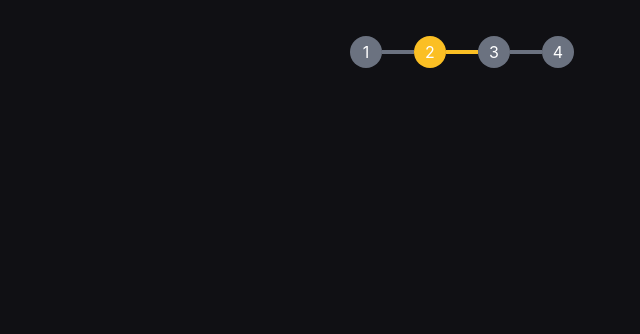
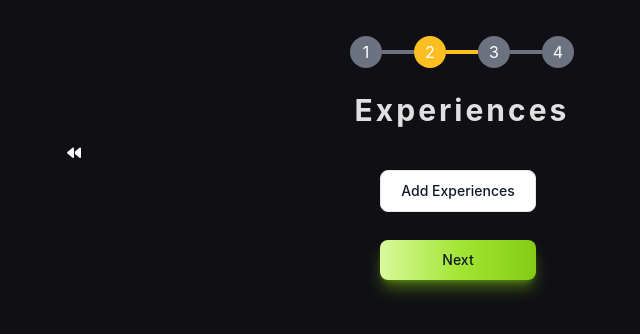
Before and after one commit to Sakshamyadav6/resume-builder, a React (Vite) app: page /experiences in a window 1280 px wide. Shown: the top 334 px of the page, without its empty margins (178-818 px from the left). Built offline with nearby package versions, Linux system fonts and the light colour scheme.

Commit message:
feat:experience page

```diff
--- a/src/pages/Details.jsx
+++ b/src/pages/Details.jsx
@@ -28,6 +28,10 @@ const Details = () => {
 
     navigate("/experiences");
   };
+  const backButton = (e) => {
+    e.preventDefault();
+    navigate("/");
+  };
 
   return (
     <>
@@ -41,7 +45,8 @@ const Details = () => {
         <div className="relative lg:right-96  right-32 mb-4 lg:mb-0">
           <button
             type="button"
-            class="text-white bg-blue-700 hover:bg-blue-800 focus:ring-4 focus:outline-none focus:ring-blue-300 font-medium rounded-full text-sm p-2.5 text-center inline-flex items-center me-2 dark:bg-blue-600 dark:hover:bg-blue-700 dark:focus:ring-blue-800"
+            onClick={backButton}
+            class="text-gray-50 focus:ring-4 focus:outline-none focus:ring-blue-300 font-medium rounded-full text-sm p-2.5 text-center inline-flex items-center me-2 dark:bg-primary dark:hover:bg-primary dark:focus:ring-primary"
           >
             <i className="fa-solid fa-backward right-96"></i>
           </button>
@@ -136,7 +141,7 @@ const Details = () => {
           <div className="flex flex-col md:flex-col mt-5 w-full">
             <button
               type="submit"
-              class="text-white bg-gradient-to-r from-teal-400 via-teal-500 to-teal-600 hover:bg-gradient-to-br focus:ring-4 focus:outline-none focus:ring-teal-300 dark:focus:ring-teal-800 shadow-lg shadow-teal-500/50 dark:shadow-lg dark:shadow-teal-800/80 font-medium rounded-lg text-sm px-5 py-2.5 text-center me-2 mb-2"
+              class="text-gray-900 bg-gradient-to-r from-lime-200 via-lime-400 to-lime-500 hover:bg-gradient-to-br focus:ring-4 focus:outline-none focus:ring-lime-300 dark:focus:ring-lime-800 shadow-lg shadow-lime-500/50 dark:shadow-lg dark:shadow-lime-800/80 font-medium rounded-lg text-sm px-5 py-2.5 text-center me-2 mb-2"
             >
               Next
             </button>
--- a/src/pages/Experiences.jsx
+++ b/src/pages/Experiences.jsx
@@ -1,11 +1,90 @@
-import React from "react";
+import React, { useState } from "react";
 import FormSteps from "../components/FormSteps";
+import { useNavigate } from "react-router-dom";
 
 const Experiences = () => {
+  const [inputForms, setInputForms] = useState([]);
+  const navigate = useNavigate();
+
+  const backButton = (e) => {
+    e.preventDefault();
+    navigate("/details");
+  };
+
+  const addInput = (e) => {
+    e.preventDefault();
+
+    console.log("first");
+
+    const newinputForms = [
+      ...inputForms,
+      <InputForms key={inputForms.length} />,
+    ];
+    setInputForms(newinputForms);
+  };
+  const InputForms = ({ index }) => {
+    return (
+      <div className="mb-5" key={index}>
+        <label
+          htmlFor={`large-input-${index}`}
+          className="block mb-2 text-sm font-medium text-gray-900 dark:text-white"
+        >
+          Large input
+        </label>
+        <input
+          type="text"
+          id={`large-input-${index}`}
+          className="block w-full p-4 text-gray-900 border border-gray-300 rounded-lg bg-gray-50 text-base focus:ring-blue-500 focus:border-blue-500 dark:bg-gray-700 dark:border-gray-600 dark:placeholder-gray-400 dark:text-white dark:focus:ring-blue-500 dark:focus:border-blue-500"
+        />
+      </div>
+    );
+  };
   return (
-    <div className="flex justify-center mt-9">
-      <FormSteps step2 />
-    </div>
+    <>
+      <div className="flex flex-col items-center mt-9">
+        <div className="mb-4">
+          <FormSteps step2 />
+        </div>
+        <h1 className="text-3xl font-bold mt-2 mb-2 tracking-widest">
+          Experiences
+        </h1>
+        <div className="relative lg:right-96  right-32 mb-4 lg:mb-0">
+          <button
+            type="button"
+            onClick={backButton}
+            className="text-gray-50 focus:ring-4 focus:outline-none focus:ring-blue-300 font-medium rounded-full text-sm p-2.5 text-center inline-flex items-center me-2 dark:bg-primary dark:hover:bg-primary dark:focus:ring-primary"
+          >
+            <i className="fa-solid fa-backward right-96"></i>
+          </button>
+        </div>
+        <form>
+          <div className="">
+            <button
+              type="button"
+              onClick={addInput}
+              className="py-2.5 px-5 me-2 mb-2 text-sm font-medium text-gray-900 focus:outline-none bg-white rounded-lg border border-gray-200 hover:bg-gray-100 hover:text-blue-700 focus:z-10 focus:ring-4 focus:ring-gray-100 dark:focus:ring-gray-700 dark:bg-gray-800 dark:text-gray-400 dark:border-gray-600 dark:hover:text-white dark:hover:bg-gray-700"
+            >
+              Add Experiences
+            </button>
+          </div>
+
+          <div>
+            {inputForms.map((form, index) => (
+              <React.Fragment key={index}>{form}</React.Fragment>
+            ))}
+          </div>
+
+          <div className="flex flex-col md:flex-col mt-5 w-full">
+            <button
+              type="submit"
+              className="text-gray-900 bg-gradient-to-r from-lime-200 via-lime-400 to-lime-500 hover:bg-gradient-to-br focus:ring-4 focus:outline-none focus:ring-lime-300 dark:focus:ring-lime-800 shadow-lg shadow-lime-500/50 dark:shadow-lg dark:shadow-lime-800/80 font-medium rounded-lg text-sm px-5 py-2.5 text-center me-2 mb-2"
+            >
+              Next
+            </button>
+          </div>
+        </form>
+      </div>
+    </>
   );
 };
 
```
